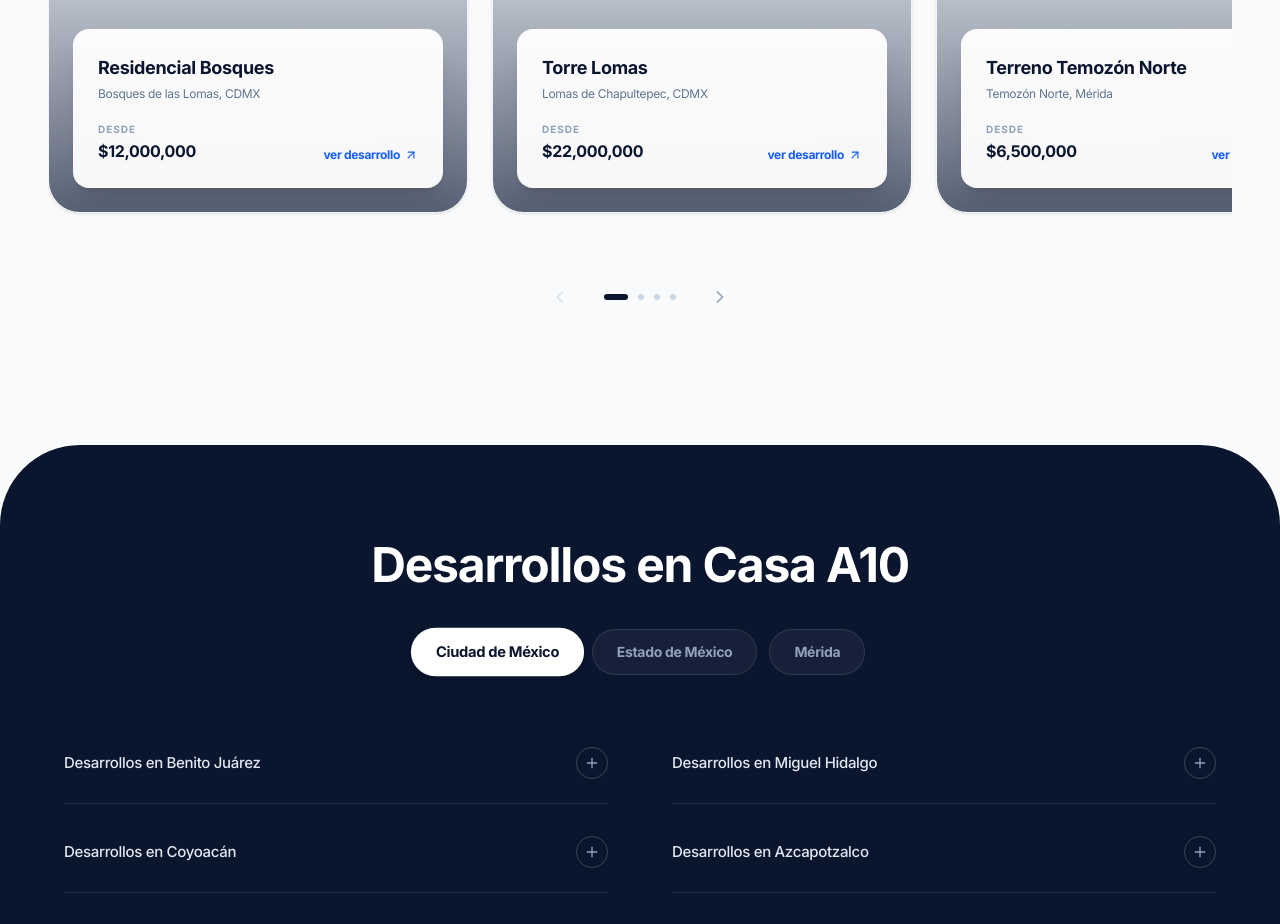
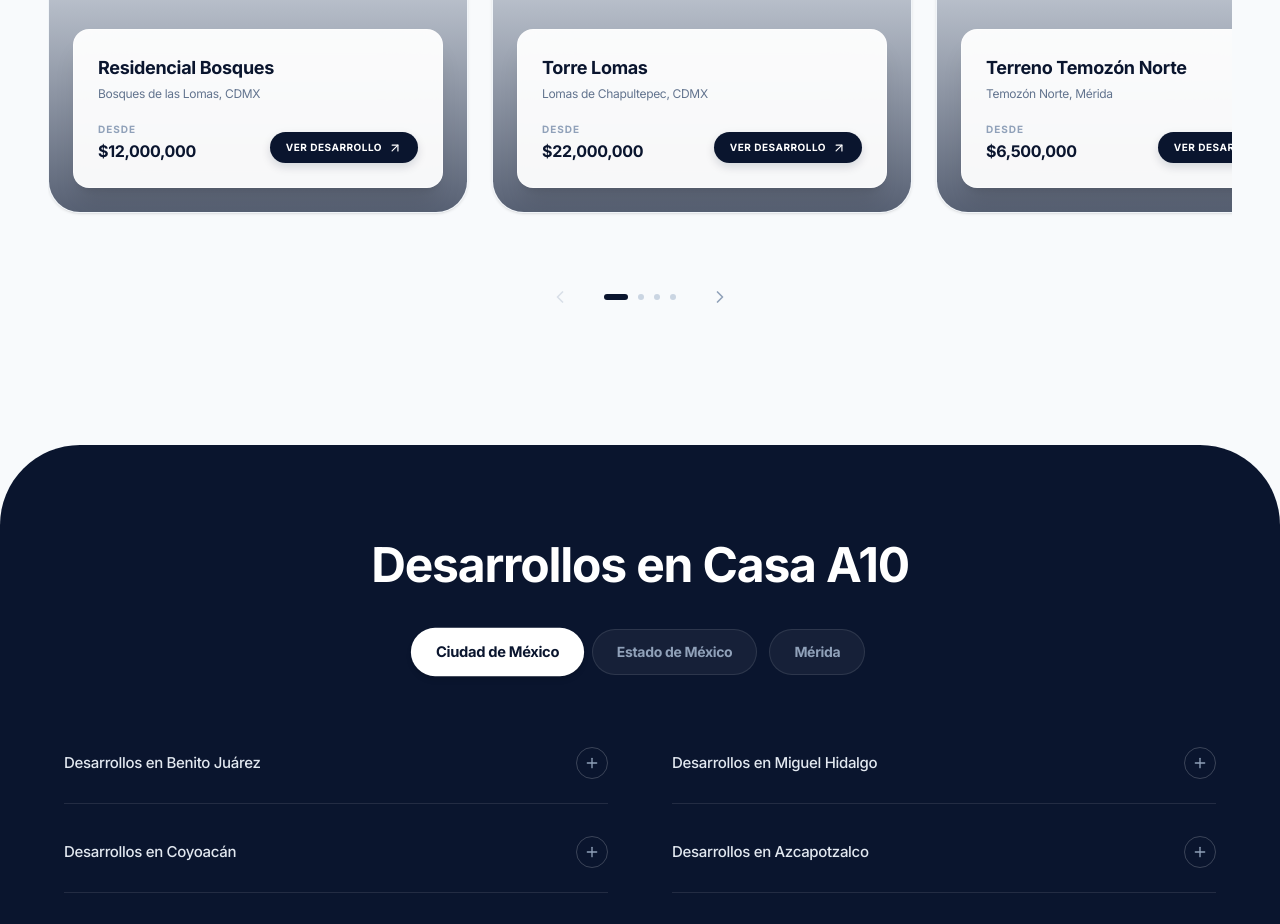
Before and after one commit to Flouviamx/casaa10, a Next.js app: page /propiedades/1 in a window 1280 px wide. Shown: the part 3800-4724 px from the top of the page. Built offline with nearby package versions, Linux system fonts and the light colour scheme.

Commit message:
style: replace generic blue links with premium dark blue pill buttons and remove blue-600 hovers globally

```diff
--- a/src/app/contacto/page.tsx
+++ b/src/app/contacto/page.tsx
@@ -70,7 +70,7 @@
                 </div>
                 <div>
                   <h3 className="text-[11px] font-bold text-slate-400 uppercase tracking-widest mb-1">Correo</h3>
-                  <a href="mailto:contacto@casaa10.com" className="text-[#0a152e] text-lg font-medium hover:text-blue-600 transition-colors">contacto@casaa10.com</a>
+                  <a href="mailto:contacto@casaa10.com" className="text-[#0a152e] text-lg font-medium hover:text-slate-600 transition-colors">contacto@casaa10.com</a>
                 </div>
               </div>
 
@@ -80,7 +80,7 @@
                 </div>
                 <div>
                   <h3 className="text-[11px] font-bold text-slate-400 uppercase tracking-widest mb-1">Teléfono</h3>
-                  <a href="tel:+5215633585933" className="text-[#0a152e] text-lg font-medium hover:text-blue-600 transition-colors">+52 1 56 3358 5933</a>
+                  <a href="tel:+5215633585933" className="text-[#0a152e] text-lg font-medium hover:text-slate-600 transition-colors">+52 1 56 3358 5933</a>
                 </div>
               </div>
 
--- a/src/app/propiedades/[id]/page.tsx
+++ b/src/app/propiedades/[id]/page.tsx
@@ -456,8 +456,8 @@
                     <span className="text-[10px] font-bold text-slate-400 uppercase tracking-widest block mb-0.5">Desde</span>
                     <span className="font-bold text-[#0a152e]">${prop.price.toLocaleString('en-US')}</span>
                   </div>
-                  <span className="text-xs font-bold text-blue-600 flex items-center gap-1 hover:text-blue-700 transition-colors">
-                    ver desarrollo <ArrowUpRight className="w-3.5 h-3.5" />
+                  <span className="px-4 py-2 bg-[#0a152e] text-white rounded-full text-[10px] font-bold uppercase tracking-wider flex items-center gap-1.5 hover:bg-[#1a3668] transition-all shadow-[0_4px_10px_rgba(10,21,46,0.15)] group-hover:shadow-[0_6px_15px_rgba(10,21,46,0.2)] group-hover:-translate-y-0.5">
+                    Ver desarrollo <ArrowUpRight className="w-3.5 h-3.5 transition-transform group-hover:translate-x-0.5 group-hover:-translate-y-0.5" />
                   </span>
                 </div>
               </div>
--- a/src/components/propiedades/PropertyGrid.tsx
+++ b/src/components/propiedades/PropertyGrid.tsx
@@ -53,7 +53,7 @@
 
               {/* Content */}
               <div className="p-6 flex flex-col flex-grow">
-                <h3 className="text-xl font-bold text-[#0a152e] mb-1 group-hover:text-blue-600 transition-colors">
+                <h3 className="text-xl font-bold text-[#0a152e] mb-1 group-hover:text-slate-600 transition-colors">
                   {prop.title}
                 </h3>
                 <p className="text-sm text-slate-500 mb-4 flex items-center gap-1.5">
```
